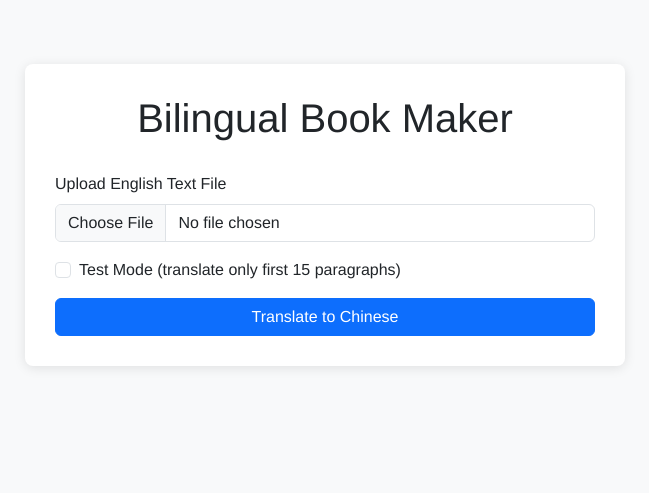
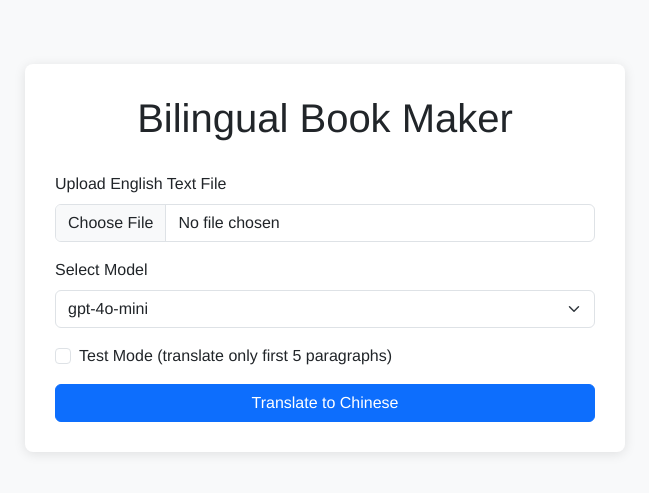
Before and after one commit to t-boeck/aldus, a Flask app: page / in a window 1280 px wide. Shown: the top 493 px of the page, without its empty margins (315-964 px from the left). Run offline with Flask 3, Linux system fonts and the light colour scheme; some libraries are stand-ins or nearby versions.

Commit message:
add model selector

```diff
--- a/app.py
+++ b/app.py
@@ -5,23 +5,23 @@ import uuid
 from contextlib import redirect_stdout
 
 from scripts.text_utils import split_paragraphs
-from scripts.translator import translate_paragraph
+from scripts.translator import translate_paragraph, translate_paragraphs
 from scripts.latex_utils import make_bilingual_latex, compile_latex
 
 app = Flask(__name__)
 
-def generate_translation(eng_paragraphs):
+def generate_translation(eng_paragraphs, model):
     yield "<html><head><meta charset='utf-8'><title>Translation Progress</title>"
     yield """<link href="https://cdn.jsdelivr.net/npm/bootstrap@5.3.0/dist/css/bootstrap.min.css" rel="stylesheet">
     <style>
-      body { background-color: #f8f9fa; font-family: "Helvetica Neue", Helvetica, Arial, sans-serif; }
+      body { background-color: #f8f9fa; font-family: 'Helvetica Neue', Helvetica, Arial, sans-serif; }
       .container { max-width: 800px; margin: 2% auto; background: #fff; padding: 30px; border-radius: 8px; box-shadow: 0 2px 12px rgba(0,0,0,0.1); }
       pre { background: #eee; padding: 10px; border-radius: 4px; white-space: pre-wrap; word-wrap: break-word; }
     </style>"""
     yield "</head><body><div class='container'>"
     yield "<h1>Translation in Progress</h1>"
 
-    # Create output folder and generate unique filename for Chinese debug file.
+    # Prepare output folder and unique debug filename.
     output_folder = "output"
     os.makedirs(output_folder, exist_ok=True)
     chi_debug_filename = f"{uuid.uuid4()}_translated.txt"
@@ -31,8 +31,8 @@ def generate_translation(eng_paragraphs):
     for i, paragraph in enumerate(eng_paragraphs, start=1):
         yield f"<p><strong>Paragraph {i}:</strong></p>"
         yield f"<p><strong>Input:</strong><br><pre>{paragraph}</pre></p>"
-        yield f"<p>Translating paragraph <strong>{i}</strong>...</p>"
-        translation = translate_paragraph(paragraph)
+        yield f"<p>Translating paragraph <strong>{i}</strong> using model <code>{model}</code>...</p>"
+        translation = translate_paragraph(paragraph, model)
         chi_paragraphs.append(translation)
         yield f"<p><strong>Output:</strong><br><pre>{translation}</pre></p>"
         yield "<hr/>"
@@ -51,7 +51,7 @@ def generate_translation(eng_paragraphs):
         f.write(latex_code)
     yield f"<p>Bilingual LaTeX file generated: <code>{tex_filename}</code></p>"
 
-    # Compile PDF.
+    # Compile to PDF.
     compile_latex(tex_path)
     pdf_filename = "bilingual_moby_dick.pdf"
     yield f"<p>PDF compilation complete: <code>{pdf_filename}</code></p>"
@@ -77,7 +77,11 @@ def index():
         else:
             print("Processing full text.")
 
-        return Response(generate_translation(eng_paragraphs), mimetype='text/html')
+        # Get model selection from the form, default to "gpt-4o-mini"
+        model_selected = request.form.get("model", "gpt-4o-mini")
+        print(f"Using model: {model_selected}")
+
+        return Response(generate_translation(eng_paragraphs, model_selected), mimetype='text/html')
 
     return render_template("index.html")
 
--- a/templates/index.html
+++ b/templates/index.html
@@ -2,48 +2,38 @@
 <html lang="en">
 <head>
   <meta charset="UTF-8">
-  <title>Bilingual Book Maker Translator</title>
+  <title>Bilingual Book Maker</title>
   <meta name="viewport" content="width=device-width, initial-scale=1">
-  <!-- Bootstrap 5 CSS from CDN -->
+  <!-- Bootstrap 5 CSS -->
   <link href="https://cdn.jsdelivr.net/npm/bootstrap@5.3.0/dist/css/bootstrap.min.css" rel="stylesheet">
   <style>
-    body {
-      background-color: #f8f9fa;
-      font-family: "Helvetica Neue", Helvetica, Arial, sans-serif;
-    }
-    .container {
-      max-width: 600px;
-      margin-top: 5%;
-      background: #fff;
-      padding: 30px;
-      border-radius: 8px;
-      box-shadow: 0 2px 12px rgba(0,0,0,0.1);
-    }
-    h1 {
-      text-align: center;
-      margin-bottom: 30px;
-      font-weight: 300;
-    }
+    body { background-color: #f8f9fa; font-family: "Helvetica Neue", Helvetica, Arial, sans-serif; }
+    .container { max-width: 600px; margin-top: 5%; background: #fff; padding: 30px; border-radius: 8px; box-shadow: 0 2px 12px rgba(0,0,0,0.1); }
+    h1 { text-align: center; margin-bottom: 30px; font-weight: 300; }
   </style>
 </head>
 <body>
   <div class="container">
-    <h1><b>Bilingual Book Maker</b></h1>
+    <h1><strong>Bilingual Book Maker</strong></h1>
     <form method="POST" enctype="multipart/form-data">
       <div class="mb-3">
         <label for="english_file" class="form-label">Upload English Text File</label>
         <input type="file" class="form-control" id="english_file" name="english_file" accept=".txt" required>
       </div>
+      <div class="mb-3">
+        <label for="model" class="form-label">Select Model</label>
+        <select class="form-select" id="model" name="model">
+          <option value="gpt-4o-mini" selected>gpt-4o-mini</option>
+          <option value="gpt-4o">gpt-4o</option>
+        </select>
+      </div>
       <div class="form-check mb-3">
         <input type="checkbox" class="form-check-input" id="test_mode" name="test_mode">
-        <label class="form-check-label" for="test_mode">
-          Test Mode (translate only first 15 paragraphs)
-        </label>
+        <label class="form-check-label" for="test_mode">Test Mode (translate only first 5 paragraphs)</label>
       </div>
       <button type="submit" class="btn btn-primary w-100">Translate to Chinese</button>
     </form>
   </div>
-  <!-- Bootstrap 5 Bundle with Popper -->
   <script src="https://cdn.jsdelivr.net/npm/bootstrap@5.3.0/dist/js/bootstrap.bundle.min.js"></script>
 </body>
 </html>
```
Also changed, not shown: scripts/translator.py (+12 -13 lines).
